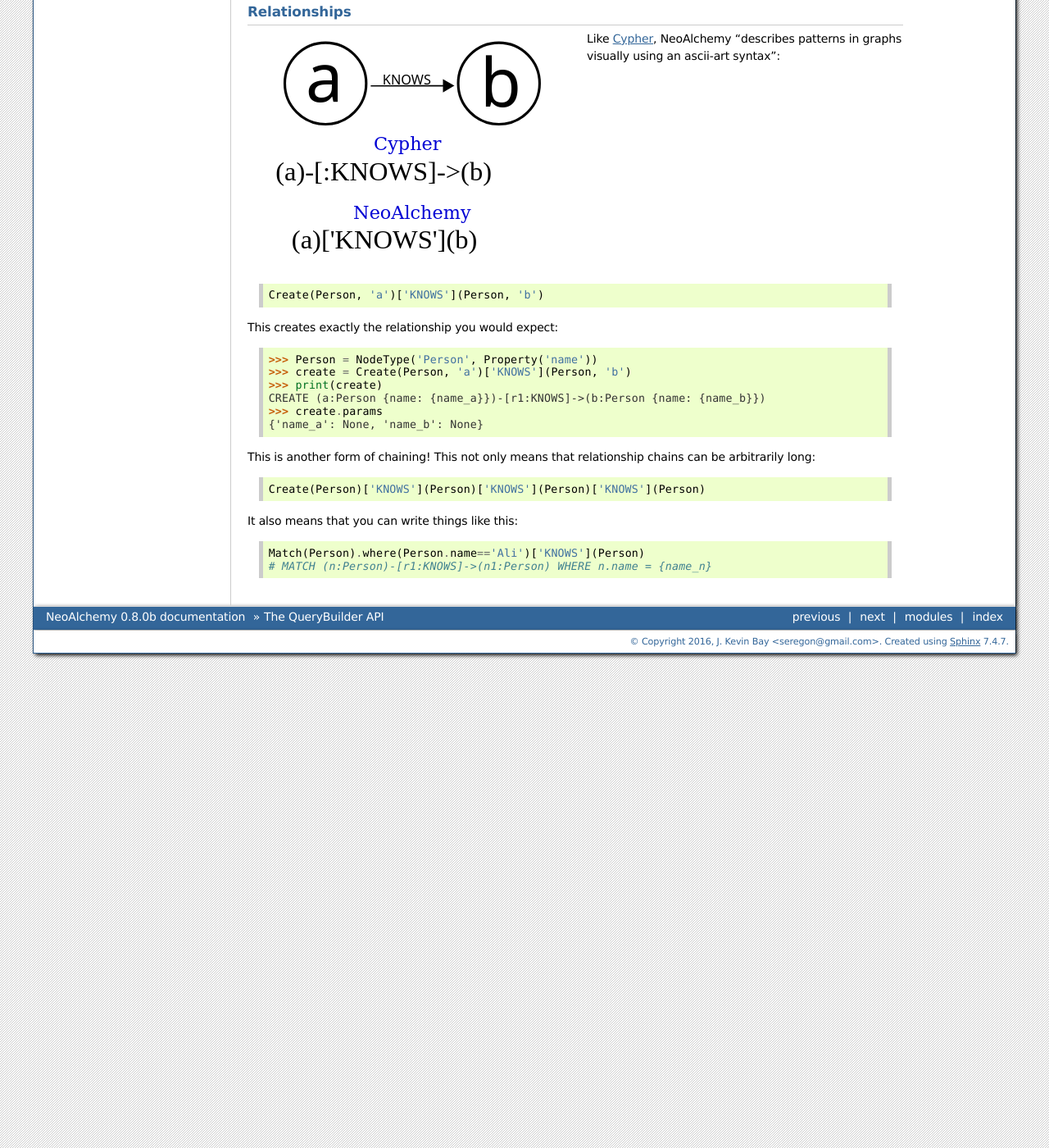
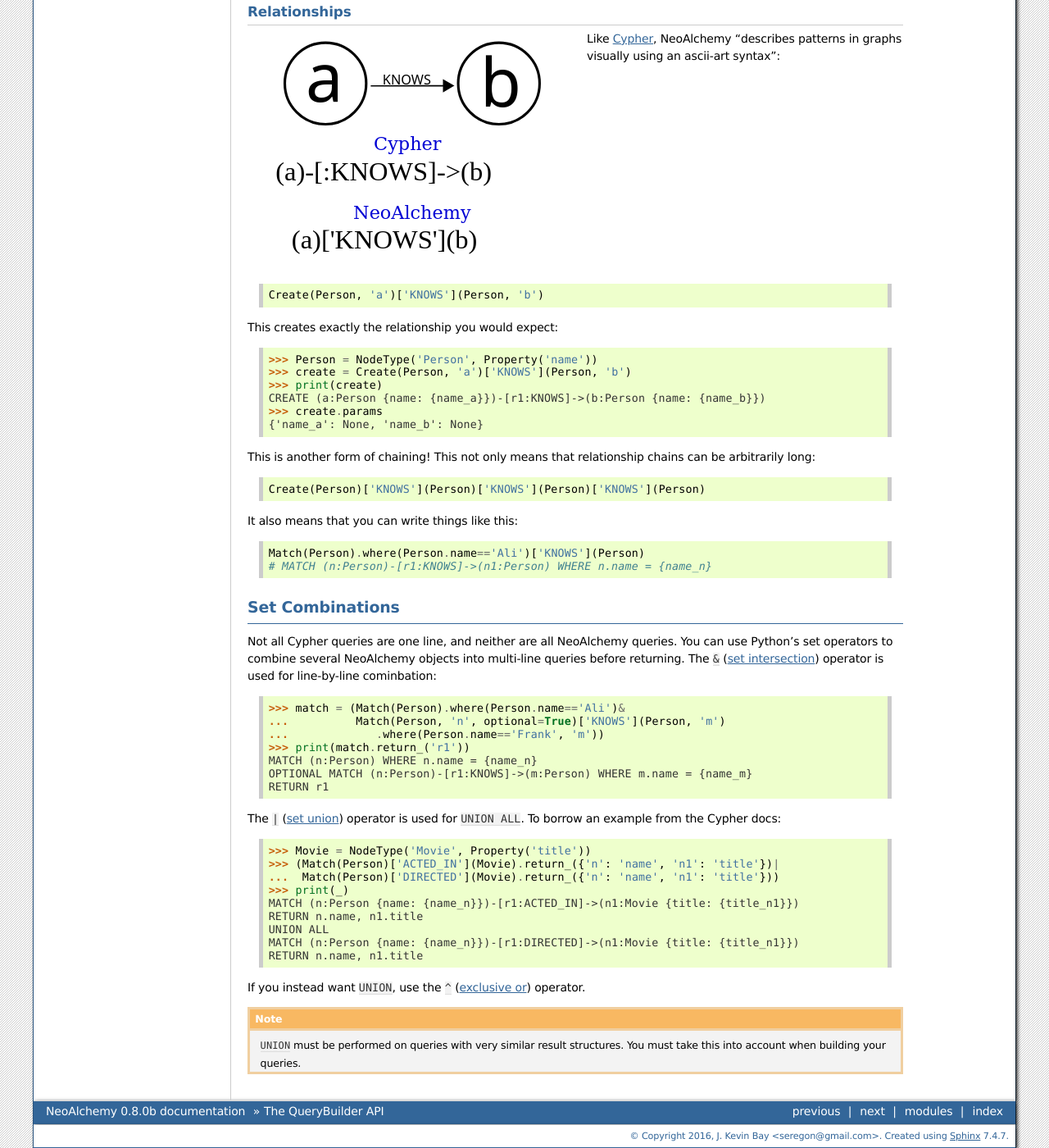
Before and after one commit to TwoBitAlchemist/NeoAlchemy, a Sphinx documentation site: the page built from source/query-builder.rst, in a window 1280 px wide and 1400 px high, scrolled down 3159 px. Shown: the whole window at 82% size. Built offline with Sphinx 7.4.7, drawn with Linux system fonts in a browser that asks for light colours.

Commit message:
Revert "Removed docs for Set Combinations from 0.8.0b"
This reverts commit 7f402df3393ade3925c22dc1c1c0ebe91de5e6af.

```diff
--- a/source/query-builder.rst
+++ b/source/query-builder.rst
@@ -236,6 +236,42 @@ It also means that you can write things like this::
     Match(Person).where(Person.name=='Ali')['KNOWS'](Person)
     # MATCH (n:Person)-[r1:KNOWS]->(n1:Person) WHERE n.name = {name_n}
 
+================
+Set Combinations
+================
+
+Not all Cypher queries are one line, and neither are all NeoAlchemy queries.
+You can use Python's set operators to combine several NeoAlchemy objects into
+multi-line queries before returning. The ``&`` (`set intersection`_) operator
+is used for line-by-line cominbation::
+
+    >>> match = (Match(Person).where(Person.name=='Ali')&
+    ...          Match(Person, 'n', optional=True)['KNOWS'](Person, 'm')
+    ...             .where(Person.name=='Frank', 'm'))
+    >>> print(match.return_('r1'))
+    MATCH (n:Person) WHERE n.name = {name_n}
+    OPTIONAL MATCH (n:Person)-[r1:KNOWS]->(m:Person) WHERE m.name = {name_m}
+    RETURN r1
+
+The ``|`` (`set union`_) operator is used for ``UNION ALL``. To borrow an
+example from the Cypher docs::
+
+    >>> Movie = NodeType('Movie', Property('title'))
+    >>> (Match(Person)['ACTED_IN'](Movie).return_({'n': 'name', 'n1': 'title'})|
+    ...  Match(Person)['DIRECTED'](Movie).return_({'n': 'name', 'n1': 'title'}))
+    >>> print(_)
+    MATCH (n:Person {name: {name_n}})-[r1:ACTED_IN]->(n1:Movie {title: {title_n1}})
+    RETURN n.name, n1.title
+    UNION ALL
+    MATCH (n:Person {name: {name_n}})-[r1:DIRECTED]->(n1:Movie {title: {title_n1}})
+    RETURN n.name, n1.title
+
+If you instead want ``UNION``, use the ``^`` (`exclusive or`_) operator.
+
+.. note::
+    ``UNION`` must be performed on queries with very similar result structures.
+    You must take this into account when building your queries.
+
 
 .. _the Neo4J Docs: http://neo4j.com/docs/developer-manual/current/#graphdb-neo4j-schema-indexes
 .. _familiar Cypher verbs: https://neo4j.com/docs/developer-manual/current/#query-create
@@ -244,3 +280,6 @@ It also means that you can write things like this::
 .. _REMOVE: https://neo4j.com/docs/developer-manual/current/#query-remove
 .. _DELETE: https://neo4j.com/docs/developer-manual/current/#query-delete
 .. _Cypher: https://neo4j.com/developer/cypher-query-language/
+.. _set intersection: https://docs.python.org/3/library/stdtypes.html#set.intersection
+.. _set union: https://docs.python.org/3/library/stdtypes.html#set.union
+.. _exclusive or: https://docs.python.org/3/library/stdtypes.html#set.symmetric_difference
```
